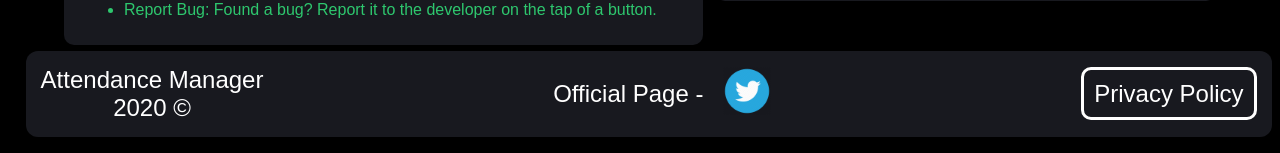
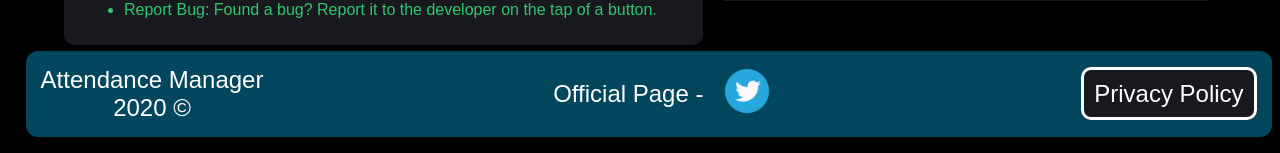
Before and after one commit to alokpurohit18/AttendanceManager, a PHP site: page /html/help.php in a window 1280 px wide. Shown: the part 647-800 px from the top of the page. Run offline with PHP 8.4, Linux system fonts and the light colour scheme.

Commit message:
Header and footer color changed

```diff
--- a/css/skeleton.css
+++ b/css/skeleton.css
@@ -10,7 +10,7 @@ body {
 header,
 footer {
     display: inline-flex;
-    background-color: #18191f;
+    background-color: #02475e;
     border-radius: 12px;
     width: 95%;
     height: fit-content;
@@ -69,6 +69,7 @@ footer {
 }
 
 #info {
+    background-color: #18191f;
     text-decoration: none;
     color: white;
     border: 3px solid white;
@@ -128,7 +129,7 @@ menu a {
 }
 
 menu a:hover {
-    background-color: #18191f;
+    background-color: #02475e;
 }
 
 footer {
@@ -147,6 +148,7 @@ footer img:hover {
 }
 
 #privacyPolicy {
+    background-color: #18191f;
     color: white;
     padding: 10px;
     text-decoration: none;
```
